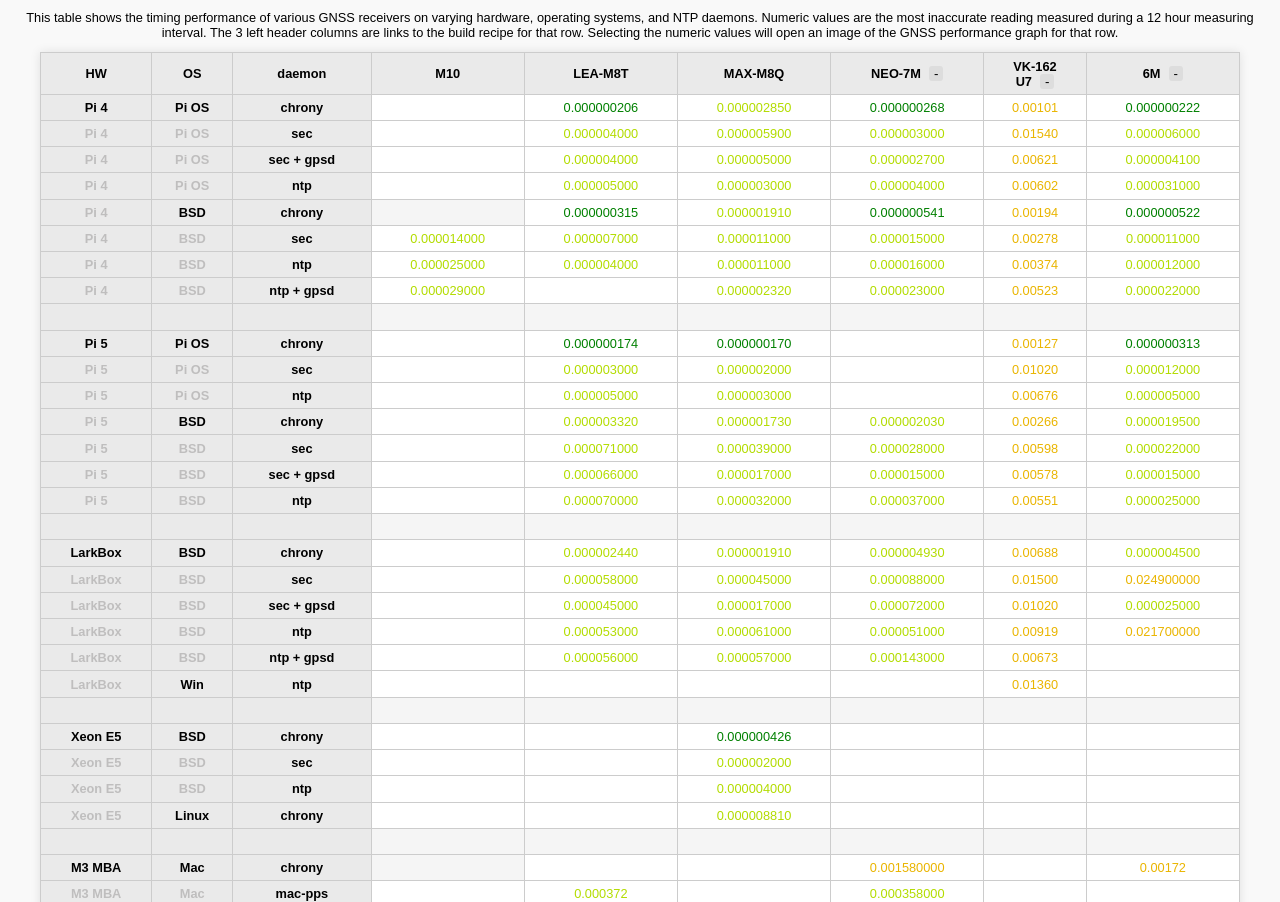
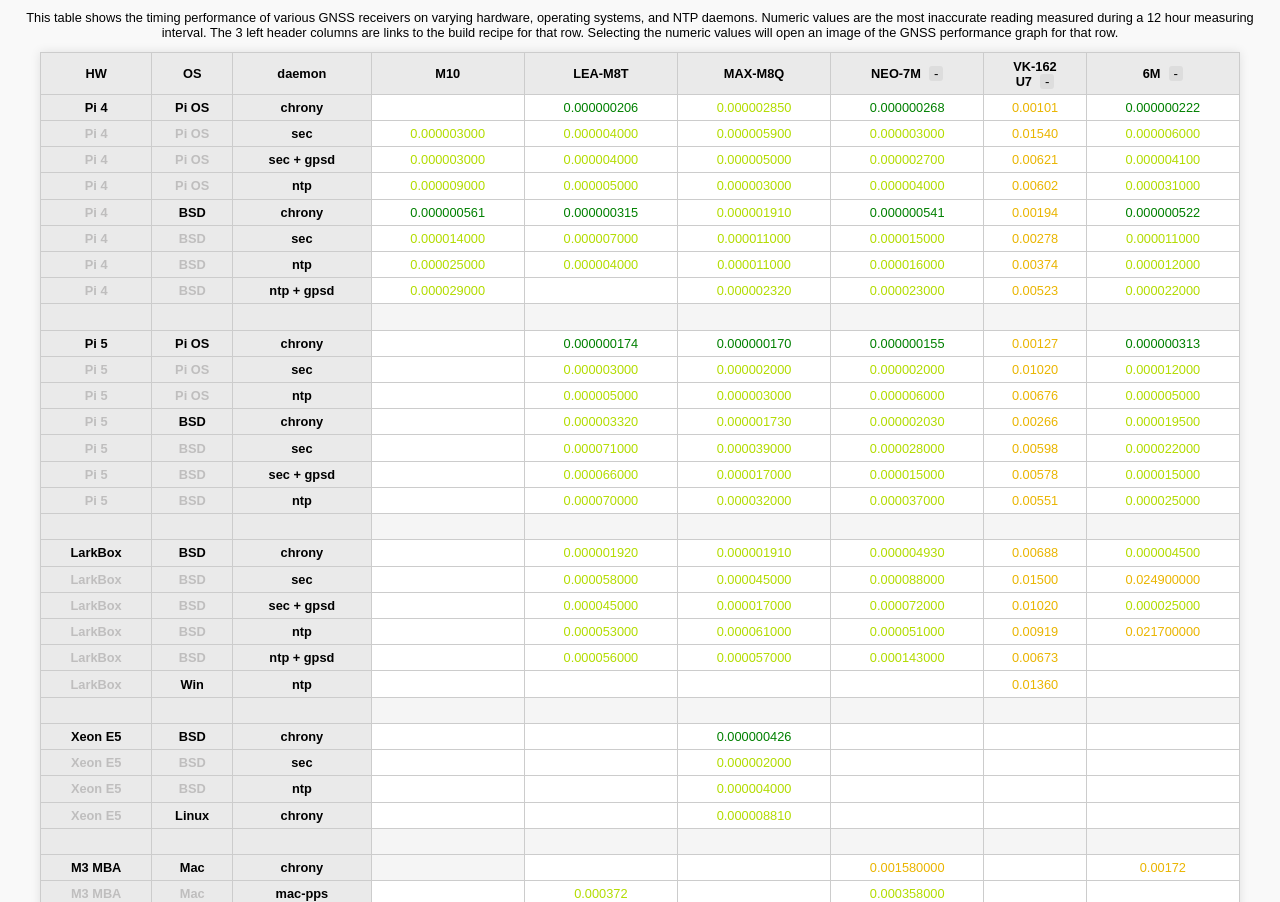
Before and after one commit to BYO-NTP/BYO-NTP.github.io, a website: page htdocs/accuracy.html in a window 1280 px wide. Shown: the part 198-1100 px from the top of the page. Drawn offline with Linux system fonts and the light colour scheme.

Commit message:
add m10 & 7m images & update accuracy

```diff
--- a/htdocs/accuracy.html
+++ b/htdocs/accuracy.html
@@ -89,13 +89,13 @@
       <tr><th>Pi 4</th><th>Pi OS</th><th>chrony</th>
         <td>           </td><td>0.000000206</td><td>0.000002850</td><td>0.000000268</td><td>0.00101</td><td>0.000000222</td></tr>
       <tr><th class="grey">Pi 4</th><th class="grey">Pi OS</th><th>sec</th>
-        <td>           </td><td>0.000004000</td><td>0.000005900</td><td>0.000003000</td><td>0.01540</td><td>0.000006000</td></tr>
+        <td>0.000003000</td><td>0.000004000</td><td>0.000005900</td><td>0.000003000</td><td>0.01540</td><td>0.000006000</td></tr>
       <tr><th class="grey">Pi 4</th><th class="grey">Pi OS</th><th>sec + gpsd</th>
-        <td>           </td><td>0.000004000</td><td>0.000005000</td><td>0.000002700</td><td>0.00621</td><td>0.000004100</td></tr>
+        <td>0.000003000</td><td>0.000004000</td><td>0.000005000</td><td>0.000002700</td><td>0.00621</td><td>0.000004100</td></tr>
       <tr><th class="grey">Pi 4</th><th class="grey">Pi OS</th><th>ntp</th>
-        <td>           </td><td>0.000005000</td><td>0.000003000</td><td>0.000004000</td><td>0.00602</td><td>0.000031000</td></tr>
+        <td>0.000009000</td><td>0.000005000</td><td>0.000003000</td><td>0.000004000</td><td>0.00602</td><td>0.000031000</td></tr>
       <tr><th class="grey">Pi 4</th><th>BSD</th><th>chrony</th>
-        <td></td><td>0.000000315</td><td>0.000001910</td><td>0.000000541</td><td>0.00194</td><td>0.000000522</td></tr>
+        <td>0.000000561</td><td>0.000000315</td><td>0.000001910</td><td>0.000000541</td><td>0.00194</td><td>0.000000522</td></tr>
       <tr><th class="grey">Pi 4</th><th class="grey">BSD</th><th>sec</th>
         <td>0.000014000</td><td>0.000007000</td><td>0.000011000</td><td>0.000015000</td><td>0.00278</td><td>0.000011000</td></tr>
       <tr><th class="grey">Pi 4</th><th class="grey">BSD</th><th>ntp</th>
@@ -104,11 +104,11 @@
         <td>0.000029000</td><td>           </td><td>0.000002320</td><td>0.000023000</td><td>0.00523</td><td>0.000022000</td></tr>
       <tr><th>&nbsp;</th><th></th><th></th><td></td><td></td><td></td><td></td><td></td><td></td></tr>
       <tr><th>Pi 5</th><th>Pi OS</th><th>chrony</th>
-        <td>           </td><td>0.000000174</td><td>0.000000170</td><td>           </td><td>0.00127</td><td>0.000000313</td></tr>
+        <td>           </td><td>0.000000174</td><td>0.000000170</td><td>0.000000155</td><td>0.00127</td><td>0.000000313</td></tr>
       <tr><th class="grey">Pi 5</th><th class="grey">Pi OS</th><th>sec</th>
-        <td>           </td><td>0.000003000</td><td>0.000002000</td><td>           </td><td>0.01020</td><td>0.000012000</td></tr>
+        <td>           </td><td>0.000003000</td><td>0.000002000</td><td>0.000002000</td><td>0.01020</td><td>0.000012000</td></tr>
       <tr><th class="grey">Pi 5</th><th class="grey">Pi OS</th><th>ntp</th>
-        <td>           </td><td>0.000005000</td><td>0.000003000</td><td>           </td><td>0.00676</td><td>0.000005000</td></tr>
+        <td>           </td><td>0.000005000</td><td>0.000003000</td><td>0.000006000</td><td>0.00676</td><td>0.000005000</td></tr>
       <tr><th class="grey">Pi 5</th><th>BSD</th><th>chrony</th>
         <td>           </td><td>0.000003320</td><td>0.000001730</td><td>0.000002030</td><td>0.00266</td><td>0.000019500</td></tr>
       <tr><th class="grey">Pi 5</th><th class="grey">BSD</th><th>sec</th>
@@ -119,7 +119,7 @@
         <td>           </td><td>0.000070000</td><td>0.000032000</td><td>0.000037000</td><td>0.00551</td><td>0.000025000</td></tr>
       <tr><th>&nbsp;</th><th></th><th></th><td></td><td></td><td></td><td></td><td></td><td></td></tr>
       <tr><th>LarkBox</th><th>BSD</th><th>chrony</th>
-        <td>           </td><td>0.000002440</td><td>0.000001910</td><td>0.000004930</td><td>0.00688</td><td>0.000004500</td></tr>
+        <td>           </td><td>0.000001920</td><td>0.000001910</td><td>0.000004930</td><td>0.00688</td><td>0.000004500</td></tr>
       <tr><th class="grey">LarkBox</th><th class="grey">BSD</th><th>sec</th>
         <td>           </td><td>0.000058000</td><td>0.000045000</td><td>0.000088000</td><td>0.01500</td><td>0.024900000</td></tr>
       <tr><th class="grey">LarkBox</th><th class="grey">BSD</th><th>sec + gpsd</th>
```
Also changed, not shown: htdocs/img/ublox/7M/pi5-pios-7m-chrony.png (added), htdocs/img/ublox/7M/pi5-pios-7m-ntp.png (added), htdocs/img/ublox/7M/pi5-pios-7m-sec.png (added), htdocs/img/ublox/M10/pi4-bsd-m10-chrony.png (added), htdocs/img/ublox/M10/pi4-pios-m10-ntp.png (added), htdocs/img/ublox/M10/pi4-pios-m10-sec-gpsd.png (added), htdocs/img/ublox/M10/pi4-pios-m10-sec.png (added), htdocs/img/ublox/M8T/larkbox-win-m8t-ntp.png (added).
